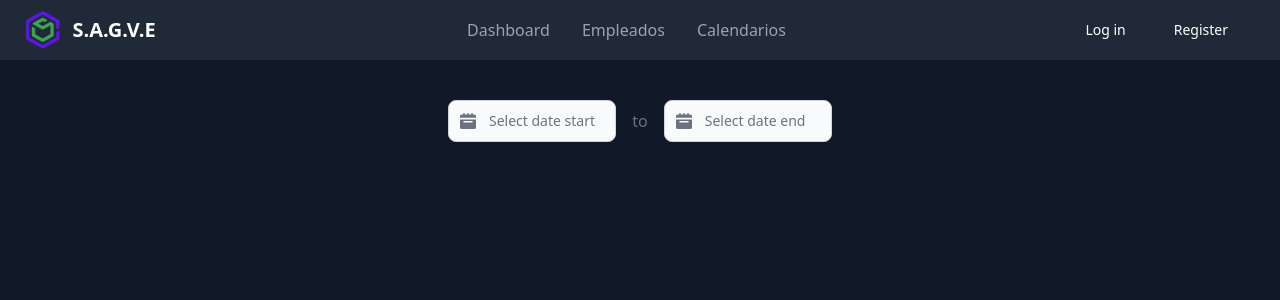
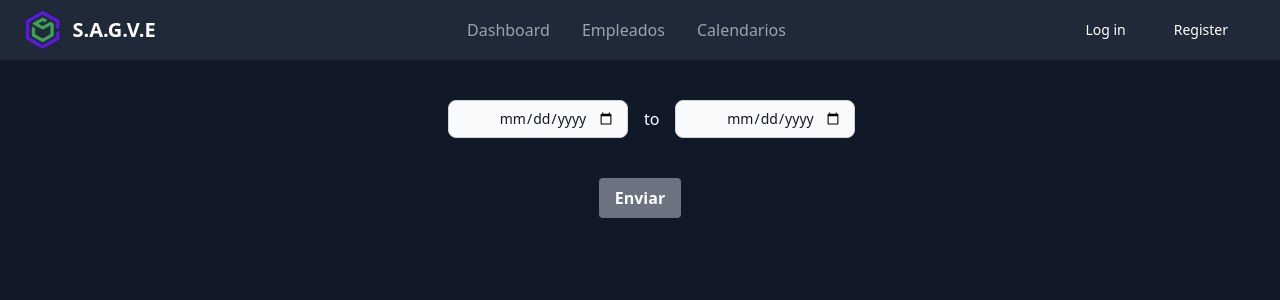
Before and after one commit to blue00f/gestion-vacaciones, a React (Vite) app in the folder client/: page /calendar in a window 1280 px wide. Shown: the top 300 px of the page. Built offline with nearby package versions, Linux system fonts and the light colour scheme.

Commit message:
fix: Arreglar Componente Calendar

```diff
--- a/client/src/components/Calendar.jsx
+++ b/client/src/components/Calendar.jsx
@@ -3,42 +3,33 @@ function Calendar() {
     <div className="w-96 mx-auto mt-10">
       <div date-rangepicker className="flex items-center">
         <div className="relative">
-          <div className="absolute inset-y-0 left-0 flex items-center pl-3 pointer-events-none">
-            <svg
-              className="w-4 h-4 text-gray-500 dark:text-gray-500"
-              aria-hidden="true"
-              xmlns="http://www.w3.org/2000/svg"
-              fill="currentColor"
-              viewBox="0 0 20 20">
-              <path d="M20 4a2 2 0 0 0-2-2h-2V1a1 1 0 0 0-2 0v1h-3V1a1 1 0 0 0-2 0v1H6V1a1 1 0 0 0-2 0v1H2a2 2 0 0 0-2 2v2h20V4ZM0 18a2 2 0 0 0 2 2h16a2 2 0 0 0 2-2V8H0v10Zm5-8h10a1 1 0 0 1 0 2H5a1 1 0 0 1 0-2Z" />
-            </svg>
-          </div>
+          <div className="absolute inset-y-0 left-0 flex items-center pointer-events-none"></div>
           <input
             name="start"
-            type="text"
-            className="bg-gray-50 border border-gray-300 text-gray-900 text-sm rounded-lg focus:ring-blue-500 focus:border-blue-500 block w-full pl-10 p-2.5  dark:bg-gray-700 dark:border-gray-600 dark:placeholder-gray-400 dark:text-white dark:focus:ring-blue-500 dark:focus:border-blue-500"
+            type="date"
+            className="bg-gray-50 border border-gray-300 text-gray-900 text-sm rounded-lg focus:ring-blue-500 focus:border-blue-500 block w-full pl-10  text-center dark:bg-gray-700 dark:border-gray-600 dark:placeholder-gray-400 dark:text-white dark:focus:ring-blue-500 dark:focus:border-blue-500"
             placeholder="Select date start"
           />
         </div>
-        <span className="mx-4 text-gray-500">to</span>
+        <span className="mx-4 text-white">to</span>
         <div className="relative">
-          <div className="absolute inset-y-0 left-0 flex items-center pl-3 pointer-events-none">
-            <svg
-              className="w-4 h-4 text-gray-500 dark:text-gray-400"
-              aria-hidden="true"
-              xmlns="http://www.w3.org/2000/svg"
-              fill="currentColor"
-              viewBox="0 0 20 20">
-              <path d="M20 4a2 2 0 0 0-2-2h-2V1a1 1 0 0 0-2 0v1h-3V1a1 1 0 0 0-2 0v1H6V1a1 1 0 0 0-2 0v1H2a2 2 0 0 0-2 2v2h20V4ZM0 18a2 2 0 0 0 2 2h16a2 2 0 0 0 2-2V8H0v10Zm5-8h10a1 1 0 0 1 0 2H5a1 1 0 0 1 0-2Z" />
-            </svg>
-          </div>
+          <div className="absolute inset-y-0 left-0 flex items-center   pointer-events-none"></div>
           <input
             name="end"
-            type="text"
-            className="bg-gray-50 border border-gray-300 text-gray-900 text-sm rounded-lg focus:ring-blue-500 focus:border-blue-500 block w-full pl-10 p-2.5  dark:bg-gray-700 dark:border-gray-600 dark:placeholder-gray-400 dark:text-white dark:focus:ring-blue-500 dark:focus:border-blue-500"
+            type="date"
+            className="bg-gray-50 border border-gray-300 text-gray-900 text-sm rounded-lg focus:ring-blue-500 focus:border-blue-500 block w-full pl-10  text-center dark:bg-gray-700 dark:border-gray-600 dark:placeholder-gray-400 dark:text-white dark:focus:ring-blue-500 dark:focus:border-blue-500"
             placeholder="Select date end"
           />
         </div>
+      </div>
+      <div class="flex justify-center items-center py-10">
+
+          <button
+            type="submit"
+            class="bg-gray-500 hover:bg-gray-400 text-white font-bold py-2 px-4 rounded">
+            Enviar
+          </button>
+
       </div>
     </div>
   )
```
